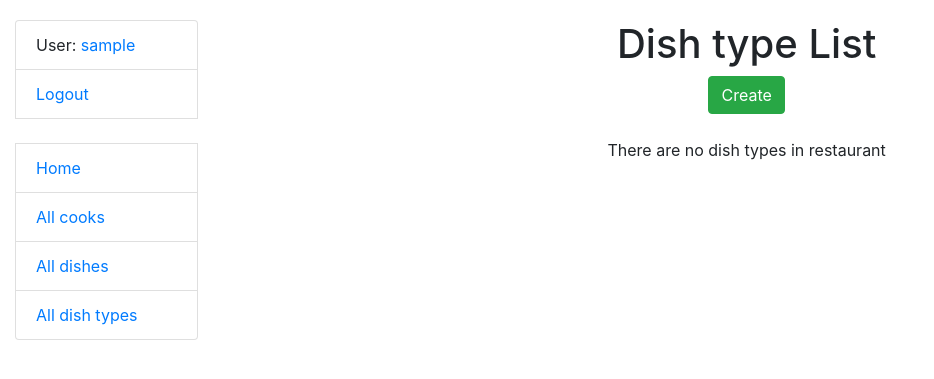
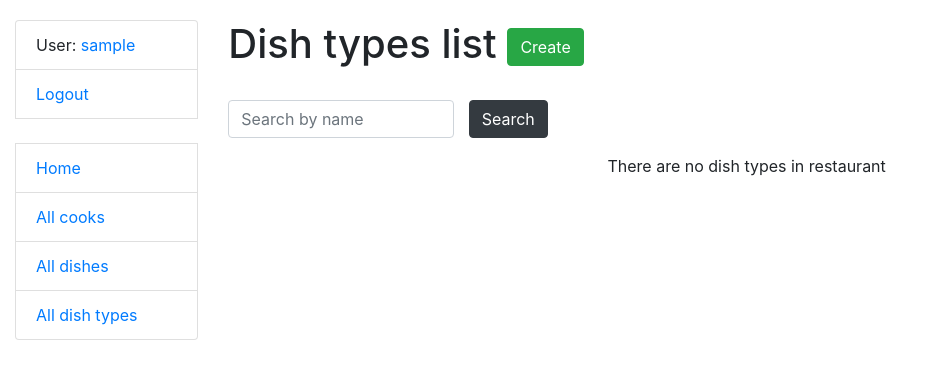
Before and after one commit to svitlana-savikhina/restaurant-kitchen-service, a Django app: page /dish_types/ in a window 1280 px wide. Shown: the top 379 px of the page, without its empty margins (0-934 px from the left). Run offline with Django 4.2, Linux system fonts and the light colour scheme; the visitor is signed in with stand-in values (Sample User, id 1); data that the repository does not hold is empty; some libraries are stand-ins or nearby versions.

Commit message:
Create DishTypeSearhForm and add search form to dish types list page

```diff
--- a/kitchen/forms.py
+++ b/kitchen/forms.py
@@ -57,3 +57,11 @@ class DishSearchForm(forms.Form):
         required=False,
         label="",
         widget=forms.TextInput(attrs={"placeholder": "Search by name"}))
+
+
+class DishTypeSearchForm(forms.Form):
+    name = forms.CharField(
+        max_length=255,
+        required=False,
+        label="",
+        widget=forms.TextInput(attrs={"placeholder": "Search by name"}))
--- a/kitchen/views.py
+++ b/kitchen/views.py
@@ -4,7 +4,7 @@ from django.urls import reverse_lazy
 from django.views import generic
 
 from kitchen.models import Cook, DishType, Dish
-from kitchen.forms import CookCreateForm, CookUpdateForm, DishForm, CookSearchForm, DishSearchForm
+from kitchen.forms import CookCreateForm, CookUpdateForm, DishForm, CookSearchForm, DishSearchForm, DishTypeSearchForm
 
 
 def index(request):
@@ -128,6 +128,20 @@ class DishTypeListView(LoginRequiredMixin, generic.ListView):
     template_name = "kitchen/dish_type_list.html"
     paginate_by = 4
 
+    def get_context_data(self, *, object_list=None, **kwargs):
+        context = super(DishTypeListView, self).get_context_data(**kwargs)
+        name = self.request.GET.get("name", "")
+        context["search_form"] = DishTypeSearchForm(initial={"name": name})
+        return context
+
+    def get_queryset(self):
+        queryset = DishType.objects.all()
+        form = DishTypeSearchForm(self.request.GET)
+        if form.is_valid():
+            return queryset.filter(
+                name__icontains=form.cleaned_data["name"]
+            )
+
 
 class DishTypeCreateView(LoginRequiredMixin, generic.CreateView):
     model = DishType
--- a/templates/kitchen/dish_type_list.html
+++ b/templates/kitchen/dish_type_list.html
@@ -2,14 +2,24 @@
 {% load crispy_forms_filters %}
 
 {% block content %}
-  <div class="container text-center  mt-7">
-    <h1>Dish type List</h1>
-      <div class="container">
-        <a href="{% url 'kitchen:dish-type-create' %}" class="btn btn-success">
+
+  <h1>Dish types list
+  <a href="{% url 'kitchen:dish-type-create' %}" class="btn btn-success">
             Create
-          </a>
+  </a>
+  </h1>
+
+  <br>
+
+  <div class="row align-items-center">
+    <form action="" method="get" class="d-flex">
+      <div class="col-8">
+        {{ search_form | crispy }}
       </div>
-  <br>
+      <div>
+        <input class="btn btn-dark" type="submit" value="Search">
+      </div>
+      </form>
   </div>
   <div class="container">
     <div class="row justify-content-center">
```
